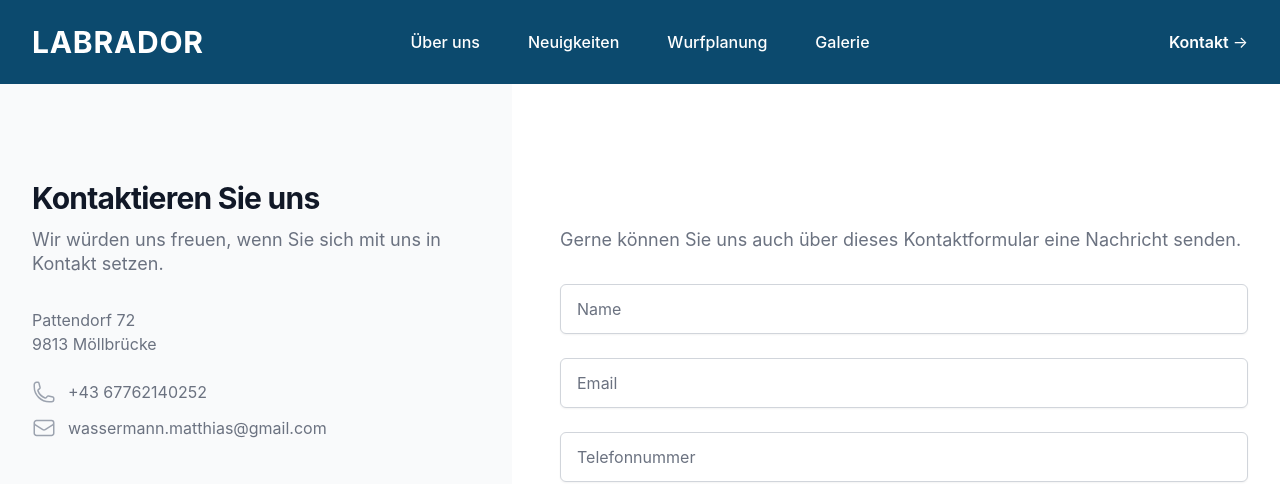
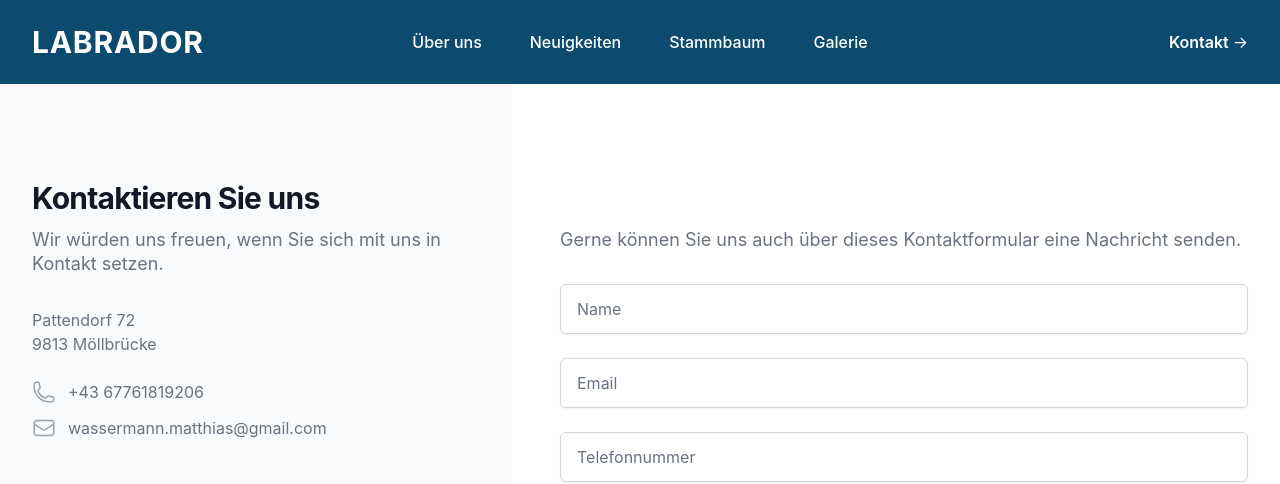
Before and after one commit to FabianWassermann/labrador-amy, a Vue app: page /kontakt in a window 1280 px wide. Shown: the top 484 px of the page. Built offline with nearby package versions, Linux system fonts and the light colour scheme.

Commit message:
change tel and add stammbaum link

```diff
--- a/src/components/TheHeader.vue
+++ b/src/components/TheHeader.vue
@@ -139,7 +139,7 @@ const props = defineProps({
 const navigation = [
   { name: "Über uns", to: "/ueber-uns" },
   { name: "Neuigkeiten", to: "/neuigkeiten" },
-  { name: "Wurfplanung", to: "/wurfplanung" },
+  { name: "Stammbaum", to: "/stammbaum" },
   { name: "Galerie", to: "/galerie" },
 ];
 
--- a/src/components/TheSectionAbout.vue
+++ b/src/components/TheSectionAbout.vue
@@ -164,12 +164,12 @@
               Liebe und Zeit zu investieren, um den "besten" Begleiter fürs
               Leben zu haben.
             </p>
-            <h3>Unser Zuchtziel</h3>
+            <!-- <h3>Unser Zuchtziel</h3>
             <ul role="list">
               <li>Gesundheit</li>
               <li>Arbeitsfreude</li>
               <li>Aussehen</li>
-            </ul>
+            </ul> -->
           </div>
         </div>
       </div>
--- a/src/components/TheSectionContact.vue
+++ b/src/components/TheSectionContact.vue
@@ -31,7 +31,7 @@
                   class="h-6 w-6 flex-shrink-0 text-gray-400"
                   aria-hidden="true"
                 />
-                <span class="ml-3">+43 67762140252</span>
+                <span class="ml-3">+43 67761819206</span>
               </dd>
             </div>
             <div class="mt-3">
```
